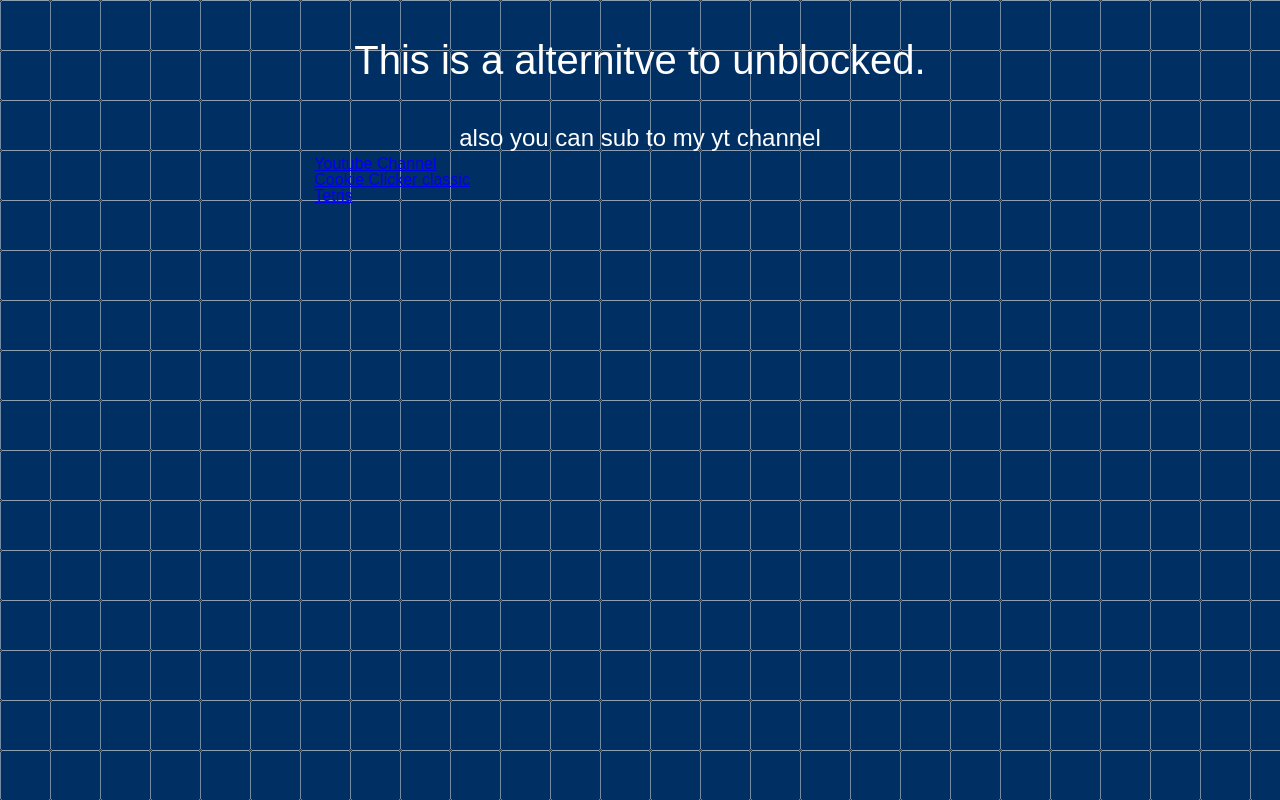
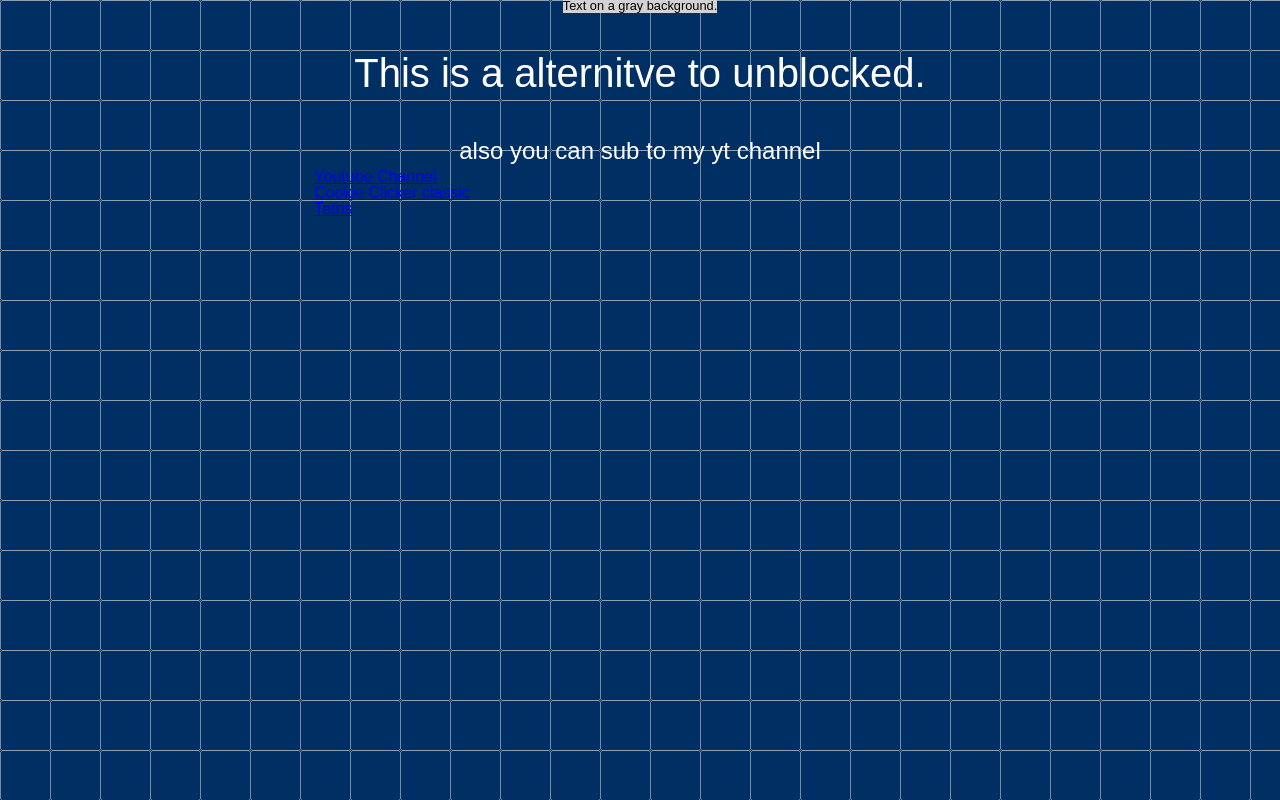
Before and after one commit to fletcherM-spec/fletcherM-spec.github.io, a plain HTML site: page index.html in a window 1280 px wide. Drawn offline with Linux system fonts and the light colour scheme; files that its build step writes are made by us from their sources; files whose address does not match are found by name.

Commit message:
Update index.html

```diff
--- a/index.html
+++ b/index.html
@@ -1,3 +1,4 @@
+<p style="background-color: lightgray; color: black;">Text on a gray background.</p>
 <!DOCTYPE html>
 <html lang="en">
 <head>
```
